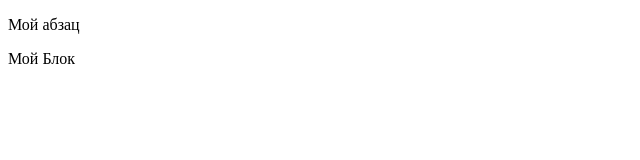
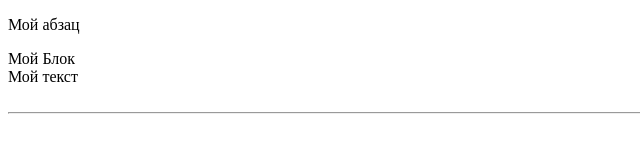
Before and after one commit to IverbraD/testgit, a plain HTML site: page index.html in a window 1280 px wide. Shown: the whole page, without its empty margins (0-640 px from the left). Drawn offline with Linux system fonts and the light colour scheme.

Commit message:
add new div and tag hr

```diff
--- a/index.html
+++ b/index.html
@@ -7,6 +7,9 @@
     <body>
         <p>Мой абзац</p>
         <div>Мой Блок</div>
+        <div>Мой текст</div>
         <br>
+        <hr>
+
     </body>
 </html>
```
Also changed, not shown: index2.html (+2 -0 lines).
